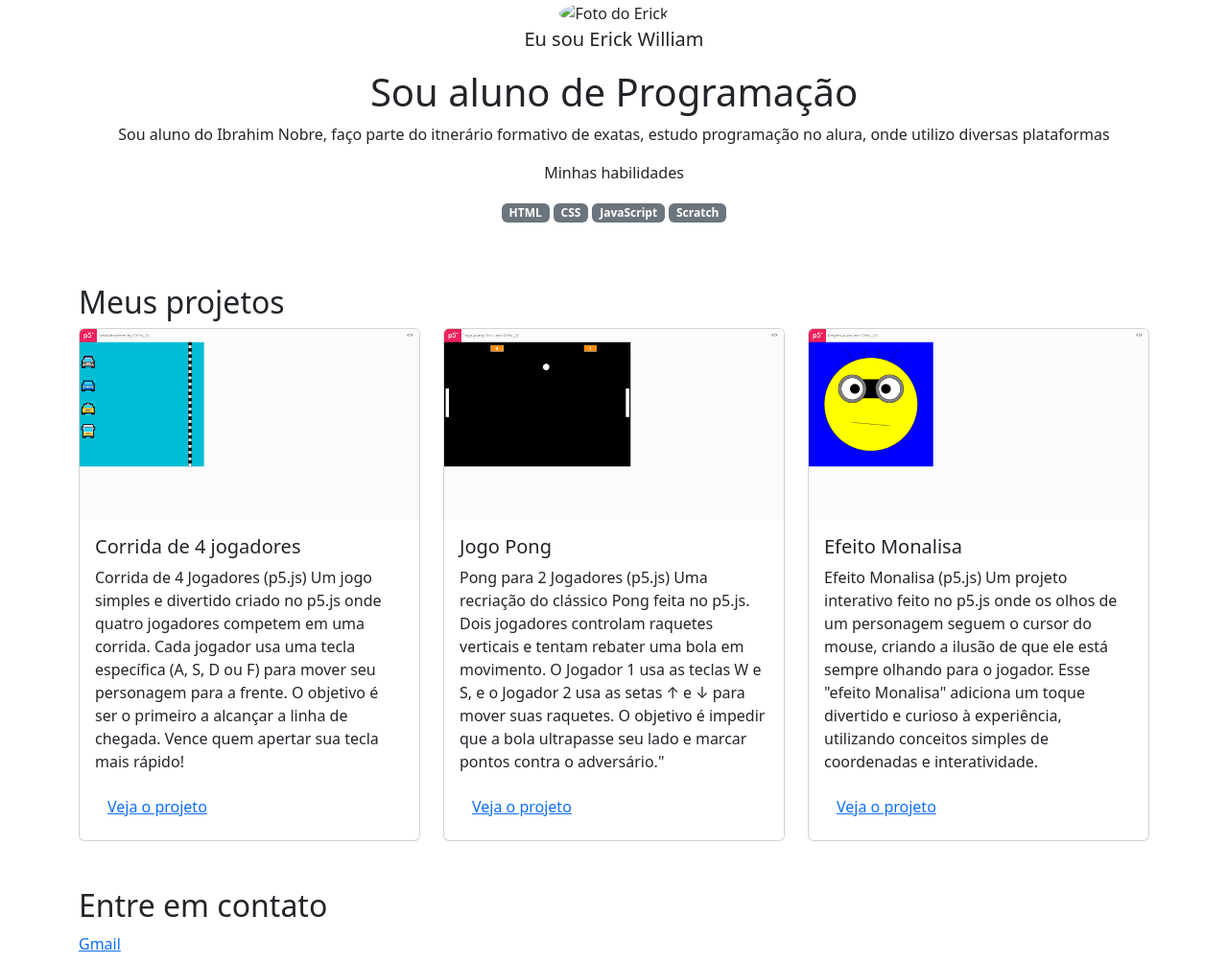
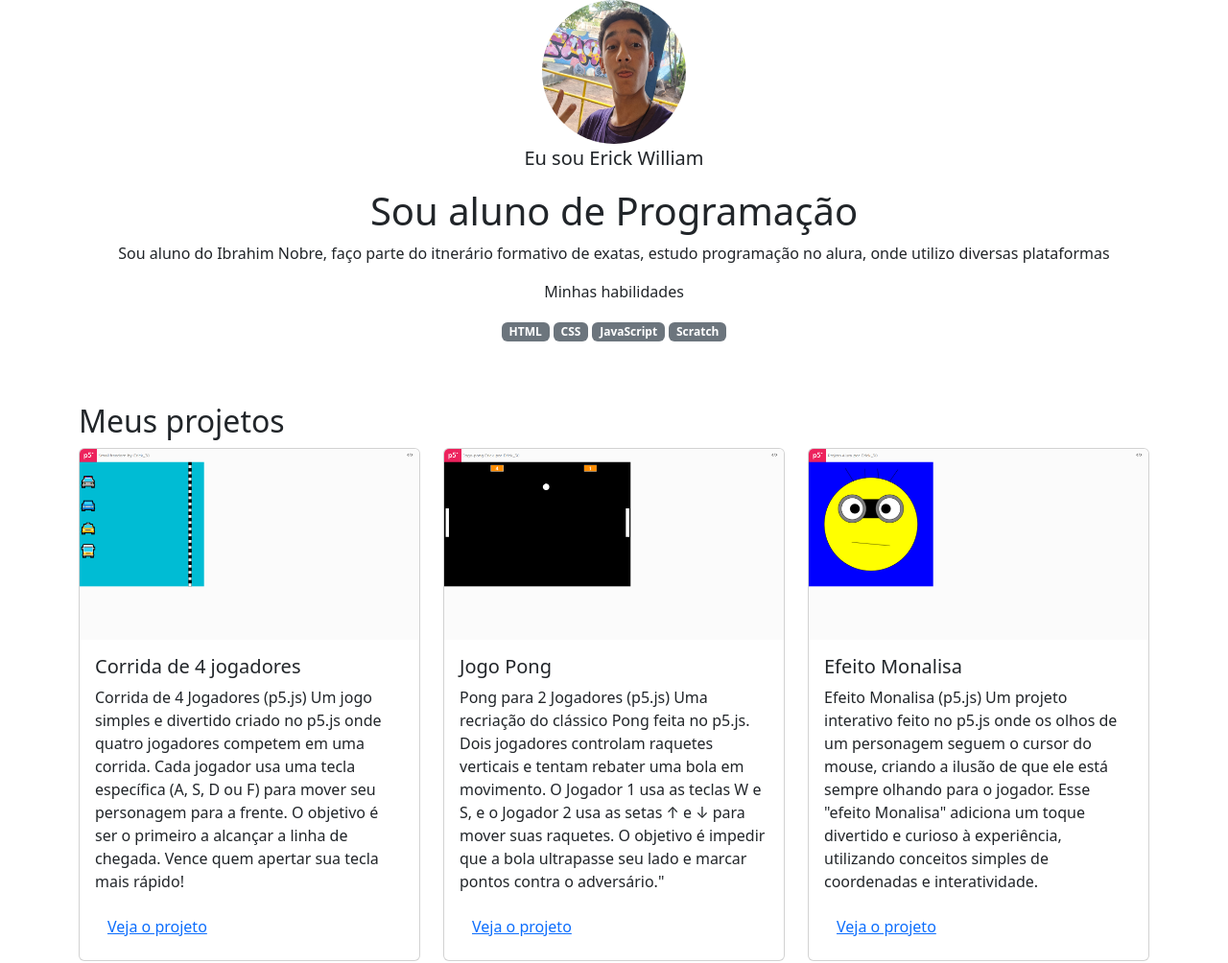
Before and after one commit to Erick-w30/Portf-lio-do-Erick, a plain HTML site: page index.html in a window 1280 px wide. Shown: the top 1004 px of the page at 96% size. Drawn offline with nearby package versions, Linux system fonts and the light colour scheme.

Commit message:
aubduaysdgas

```diff
--- a/index.html
+++ b/index.html
@@ -13,7 +13,7 @@
 
 <body>
     <header class="container text-center">
-        <img src="img/IMG-20241017-WA0061.jpg" alt="Foto do Erick" class="rounded-circle" width="150" height="150"
+        <img src="img/IMG-20241017-WA0061-1.jpg" alt="Foto do Erick" class="rounded-circle" width="150" height="150"
             srcset="">
         <p class="lead">Eu sou Erick William</p>
         <h1>Sou aluno de Programação</h1>
```
